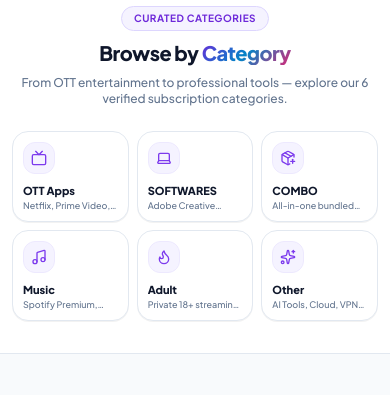
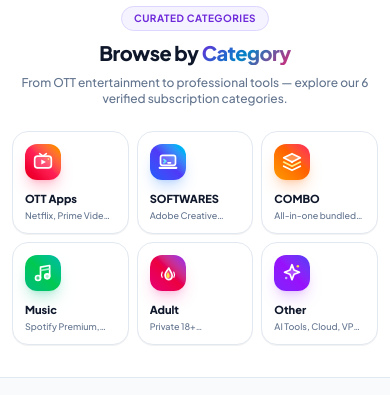
Before and after one commit to systumott1-dotcom/systum-Ott, a React (Vite) app in the folder frontend/: page / in a window 390 px wide. Shown: the part 960-1355 px from the top of the page. Built offline with nearby package versions, Linux system fonts and the light colour scheme; no server answers.

Commit message:
feat: replaced vague monochrome icons with vibrant colorful gradient vector icons for all 6 categories

```diff
--- a/frontend/src/components/CategoryBrowser.tsx
+++ b/frontend/src/components/CategoryBrowser.tsx
@@ -1,30 +1,119 @@
 import React from 'react';
 import { CATEGORIES } from '../data/products';
 import type { CategoryId } from '../types';
-import {
-  Store,
-  Tv,
-  Laptop,
-  PackagePlus,
-  Music,
-  Flame,
-  Sparkles,
-  ArrowRight
-} from 'lucide-react';
+import { ArrowRight } from 'lucide-react';
 
 interface CategoryBrowserProps {
   activeCategory: CategoryId;
   onSelectCategory: (id: CategoryId) => void;
 }
 
-const ICON_MAP: Record<string, React.ElementType> = {
-  Store,
-  Tv,
-  Laptop,
-  PackagePlus,
-  Music,
-  Flame,
-  Sparkles,
+interface CategoryStyleConfig {
+  gradientBox: string;
+  glowShadow: string;
+  cardHover: string;
+  activeRing: string;
+  arrowHover: string;
+  titleHover: string;
+  iconSvg: React.ReactNode;
+}
+
+const CATEGORY_STYLES: Record<string, CategoryStyleConfig> = {
+  ott: {
+    gradientBox: 'bg-gradient-to-tr from-red-600 via-rose-500 to-amber-500 text-white',
+    glowShadow: 'shadow-lg shadow-rose-500/25',
+    cardHover: 'hover:border-rose-300 hover:bg-rose-50/20',
+    activeRing: 'border-rose-500 ring-2 ring-rose-500/20 bg-rose-50/30',
+    arrowHover: 'group-hover:text-rose-600',
+    titleHover: 'group-hover:text-rose-600',
+    iconSvg: (
+      <svg className="w-5 h-5 sm:w-6 sm:h-6" viewBox="0 0 24 24" fill="none" xmlns="http://www.w3.org/2000/svg">
+        <rect x="2" y="5" width="20" height="14" rx="3.5" fill="white" fillOpacity="0.2" stroke="white" strokeWidth="2"/>
+        <path d="M10 9L15.5 12L10 15V9Z" fill="white"/>
+        <path d="M8 2L12 5L16 2" stroke="white" strokeWidth="2" strokeLinecap="round" strokeLinejoin="round"/>
+        <circle cx="18.5" cy="8.5" r="1" fill="#FEF08A"/>
+      </svg>
+    ),
+  },
+  software: {
+    gradientBox: 'bg-gradient-to-tr from-blue-600 via-indigo-600 to-cyan-400 text-white',
+    glowShadow: 'shadow-lg shadow-blue-500/25',
+    cardHover: 'hover:border-blue-300 hover:bg-blue-50/20',
+    activeRing: 'border-blue-500 ring-2 ring-blue-500/20 bg-blue-50/30',
+    arrowHover: 'group-hover:text-blue-600',
+    titleHover: 'group-hover:text-blue-600',
+    iconSvg: (
+      <svg className="w-5 h-5 sm:w-6 sm:h-6" viewBox="0 0 24 24" fill="none" xmlns="http://www.w3.org/2000/svg">
+        <rect x="3" y="4" width="18" height="12" rx="2.5" fill="white" fillOpacity="0.2" stroke="white" strokeWidth="2"/>
+        <path d="M2 19H22" stroke="white" strokeWidth="2.5" strokeLinecap="round"/>
+        <path d="M7 9L9.5 11L7 13" stroke="#67E8F9" strokeWidth="2" strokeLinecap="round" strokeLinejoin="round"/>
+        <path d="M12 13H15" stroke="white" strokeWidth="2" strokeLinecap="round"/>
+      </svg>
+    ),
+  },
+  combo: {
+    gradientBox: 'bg-gradient-to-tr from-amber-500 via-orange-500 to-rose-500 text-white',
+    glowShadow: 'shadow-lg shadow-orange-500/25',
+    cardHover: 'hover:border-orange-300 hover:bg-orange-50/20',
+    activeRing: 'border-orange-500 ring-2 ring-orange-500/20 bg-orange-50/30',
+    arrowHover: 'group-hover:text-orange-600',
+    titleHover: 'group-hover:text-orange-600',
+    iconSvg: (
+      <svg className="w-5 h-5 sm:w-6 sm:h-6" viewBox="0 0 24 24" fill="none" xmlns="http://www.w3.org/2000/svg">
+        <path d="M12 2L2 7L12 12L22 7L12 2Z" fill="white" fillOpacity="0.3" stroke="white" strokeWidth="2" strokeLinejoin="round"/>
+        <path d="M2 17L12 22L22 17" stroke="white" strokeWidth="2" strokeLinecap="round" strokeLinejoin="round"/>
+        <path d="M2 12L12 17L22 12" stroke="#FEF08A" strokeWidth="2" strokeLinecap="round" strokeLinejoin="round"/>
+        <circle cx="12" cy="12" r="1.5" fill="white"/>
+      </svg>
+    ),
+  },
+  music: {
+    gradientBox: 'bg-gradient-to-tr from-emerald-500 via-green-500 to-teal-500 text-white',
+    glowShadow: 'shadow-lg shadow-emerald-500/25',
+    cardHover: 'hover:border-emerald-300 hover:bg-emerald-50/20',
+    activeRing: 'border-emerald-500 ring-2 ring-emerald-500/20 bg-emerald-50/30',
+    arrowHover: 'group-hover:text-emerald-600',
+    titleHover: 'group-hover:text-emerald-600',
+    iconSvg: (
+      <svg className="w-5 h-5 sm:w-6 sm:h-6" viewBox="0 0 24 24" fill="none" xmlns="http://www.w3.org/2000/svg">
+        <path d="M9 18V5L20 3V16" stroke="white" strokeWidth="2" strokeLinecap="round" strokeLinejoin="round"/>
+        <circle cx="6" cy="18" r="3" fill="white" fillOpacity="0.25" stroke="white" strokeWidth="2"/>
+        <circle cx="17" cy="16" r="3" fill="#A7F3D0" stroke="white" strokeWidth="2"/>
+        <path d="M9 9L20 7" stroke="#A7F3D0" strokeWidth="2"/>
+      </svg>
+    ),
+  },
+  adult: {
+    gradientBox: 'bg-gradient-to-tr from-pink-600 via-rose-600 to-purple-600 text-white',
+    glowShadow: 'shadow-lg shadow-pink-500/25',
+    cardHover: 'hover:border-pink-300 hover:bg-pink-50/20',
+    activeRing: 'border-pink-500 ring-2 ring-pink-500/20 bg-pink-50/30',
+    arrowHover: 'group-hover:text-pink-600',
+    titleHover: 'group-hover:text-pink-600',
+    iconSvg: (
+      <svg className="w-5 h-5 sm:w-6 sm:h-6" viewBox="0 0 24 24" fill="none" xmlns="http://www.w3.org/2000/svg">
+        <path d="M8.5 14.5C8.5 17.5 10.5 20 12.5 20C15 20 17 18 17 15C17 11.5 14 9.5 13 6C11.5 8 8.5 11 8.5 14.5Z" fill="white" fillOpacity="0.25" stroke="white" strokeWidth="2" strokeLinejoin="round"/>
+        <path d="M12 18C13 18 14 17 14 15.5C14 13.5 12.5 12 12 10.5C11.5 12 10 13.5 10 15.5C10 17 11 18 12 18Z" fill="#FDE047"/>
+        <path d="M5 11C4 13 4 15 5 17" stroke="white" strokeWidth="1.5" strokeLinecap="round"/>
+        <path d="M19 11C20 13 20 15 19 17" stroke="white" strokeWidth="1.5" strokeLinecap="round"/>
+      </svg>
+    ),
+  },
+  other: {
+    gradientBox: 'bg-gradient-to-tr from-violet-600 via-purple-600 to-indigo-600 text-white',
+    glowShadow: 'shadow-lg shadow-purple-500/25',
+    cardHover: 'hover:border-purple-300 hover:bg-purple-50/20',
+    activeRing: 'border-purple-500 ring-2 ring-purple-500/20 bg-purple-50/30',
+    arrowHover: 'group-hover:text-purple-600',
+    titleHover: 'group-hover:text-purple-600',
+    iconSvg: (
+      <svg className="w-5 h-5 sm:w-6 sm:h-6" viewBox="0 0 24 24" fill="none" xmlns="http://www.w3.org/2000/svg">
+        <path d="M12 2L14.5 8.5L21 11L14.5 13.5L12 20L9.5 13.5L3 11L9.5 8.5L12 2Z" fill="white" fillOpacity="0.25" stroke="white" strokeWidth="2" strokeLinejoin="round"/>
+        <circle cx="19" cy="4" r="1.5" fill="#FDE047"/>
+        <circle cx="5" cy="18" r="1.5" fill="#C4B5FD"/>
+      </svg>
+    ),
+  },
 };
 
 export const CategoryBrowser: React.FC<CategoryBrowserProps> = ({
@@ -51,7 +140,7 @@
         {/* 3-Cards Per Row Grid (Row 1: OTT, SOFTWARES, COMBO | Row 2: Music, Adult, Other) */}
         <div className="grid grid-cols-3 gap-2 sm:gap-3.5 md:gap-5">
           {CATEGORIES.filter((c) => c.id !== 'all').map((category) => {
-            const Icon = ICON_MAP[category.icon] || Store;
+            const style = CATEGORY_STYLES[category.id] || CATEGORY_STYLES.other;
             const isActive = activeCategory === category.id;
 
             return (
@@ -64,30 +153,26 @@
                     shopSection.scrollIntoView({ behavior: 'smooth' });
                   }
                 }}
-                className={`group text-left p-2.5 sm:p-4 md:p-6 rounded-2xl sm:rounded-3xl border transition-all duration-300 relative overflow-hidden flex flex-col justify-between ${
+                className={`group text-left p-3 sm:p-5 md:p-6 rounded-2xl sm:rounded-3xl border transition-all duration-300 relative overflow-hidden flex flex-col justify-between ${
                   isActive
-                    ? 'bg-gradient-to-b from-brand-50/80 to-indigo-50/50 border-brand-500 shadow-md ring-2 ring-brand-500/20'
-                    : 'bg-white hover:bg-slate-50 border-slate-200 shadow-2xs hover:shadow-md hover:border-brand-200'
+                    ? style.activeRing
+                    : `bg-white border-slate-200 shadow-2xs hover:shadow-lg ${style.cardHover}`
                 }`}
               >
-                {/* Top Row: Icon + Arrow */}
+                {/* Top Row: Colorful Icon + Arrow */}
                 <div className="flex items-center justify-between w-full">
-                  <div className={`w-8 h-8 sm:w-11 sm:h-11 md:w-12 md:h-12 rounded-xl sm:rounded-2xl flex items-center justify-center transition-all ${
-                    isActive
-                      ? 'bg-brand-600 text-white shadow-xs'
-                      : 'bg-brand-50 border border-brand-100 text-brand-600 group-hover:bg-brand-600 group-hover:text-white'
-                  }`}>
-                    <Icon className="w-4 h-4 sm:w-5 sm:h-5 md:w-6 md:h-6" />
+                  <div className={`w-9 h-9 sm:w-11 sm:h-11 md:w-13 md:h-13 rounded-xl sm:rounded-2xl flex items-center justify-center transition-transform duration-300 group-hover:scale-110 ${style.gradientBox} ${style.glowShadow}`}>
+                    {style.iconSvg}
                   </div>
-                  <ArrowRight className="hidden sm:block w-3.5 h-3.5 sm:w-4 sm:h-4 text-slate-300 group-hover:text-brand-600 group-hover:translate-x-0.5 transition-all" />
+                  <ArrowRight className={`hidden sm:block w-3.5 h-3.5 sm:w-4 sm:h-4 text-slate-300 ${style.arrowHover} group-hover:translate-x-1 transition-all duration-200`} />
                 </div>
 
                 {/* Bottom Content */}
-                <div className="mt-2.5 sm:mt-4 md:mt-5">
-                  <h3 className="font-extrabold text-[11px] sm:text-xs md:text-sm lg:text-base text-slate-900 group-hover:text-brand-600 transition-colors line-clamp-1 leading-tight">
+                <div className="mt-3 sm:mt-4 md:mt-5">
+                  <h3 className={`font-extrabold text-[11px] sm:text-xs md:text-sm lg:text-base text-slate-900 ${style.titleHover} transition-colors line-clamp-1 leading-tight`}>
                     {category.name}
                   </h3>
-                  <p className="text-[9px] sm:text-[10px] md:text-xs text-slate-500 font-medium mt-0.5 line-clamp-1 sm:line-clamp-2 leading-tight sm:leading-relaxed">
+                  <p className="text-[9px] sm:text-[10px] md:text-xs text-slate-500 font-medium mt-1 line-clamp-1 sm:line-clamp-2 leading-tight sm:leading-relaxed">
                     {category.description}
                   </p>
                 </div>
```
